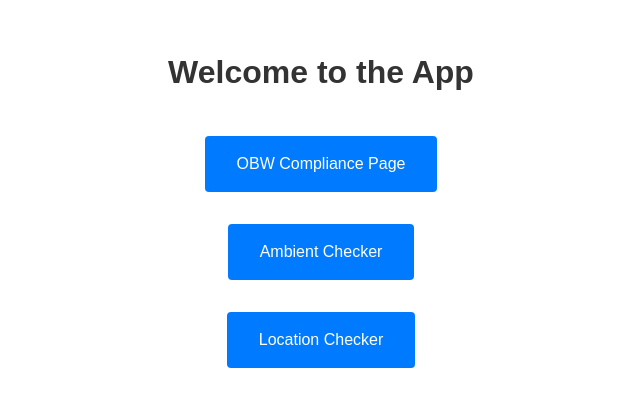
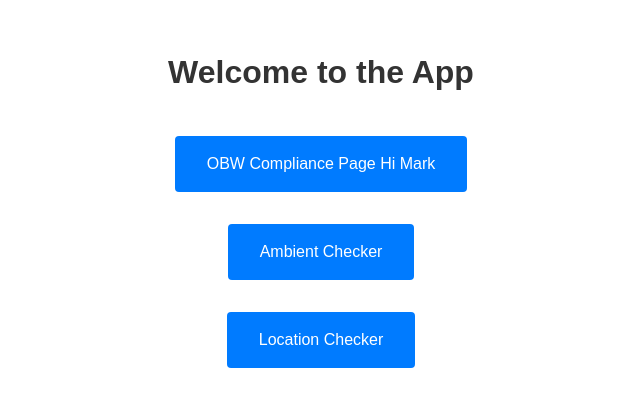
Before and after one commit to markgraham924/obw-checking, a React (Vite) app in the folder frontend/: page / in a window 1280 px wide. Shown: the top 406 px of the page, without its empty margins (319-959 px from the left). Built offline with nearby package versions, Linux system fonts and the light colour scheme.

Commit message:
Update LandingPage.jsx

```diff
--- a/frontend/src/pages/LandingPage.jsx
+++ b/frontend/src/pages/LandingPage.jsx
@@ -7,7 +7,7 @@ const LandingPage = () => {
       <h1>Welcome to the App</h1>
       <div style={{ marginTop: '2rem' }}>
         <Link to="/obw-compliance" style={linkStyle}>
-          OBW Compliance Page
+          OBW Compliance Page Hi Mark
         </Link>
       </div>
       <div style={{ marginTop: '1rem' }}>
```
